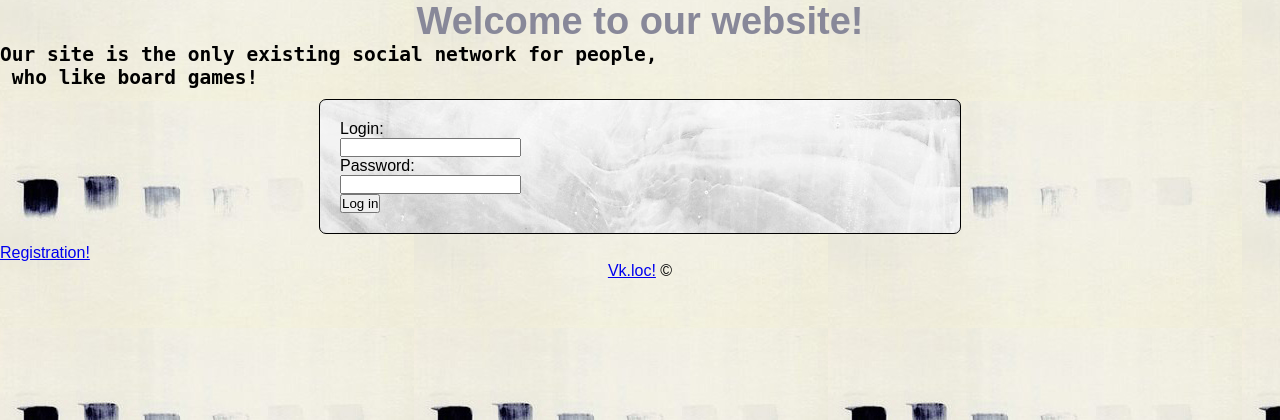
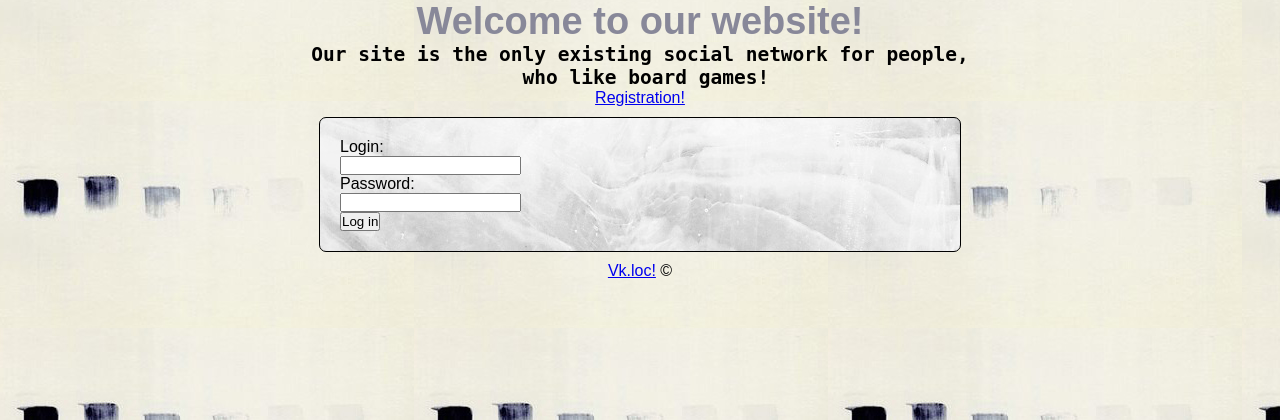
Before and after one commit to Workspaceforeus/socnet, a PHP site: page /?r=1 in a window 1280 px wide. Shown: the part 126-546 px from the top of the page. Run offline with PHP 8.4, Linux system fonts and the light colour scheme; data that the repository does not hold is empty.

Commit message:
Чуть-чуть верстки.

```diff
--- a/app/view/home/1.php
+++ b/app/view/home/1.php
@@ -1,5 +1,7 @@
 <p>
 <h1> Welcome to our website!</h1>
-<h2><pre>Our site is the only existing social network for people,
+<div class="maininfo"><h2><pre>Our site is the only existing social network for people,
  who like board games!</pre></h2>
+ <p><a href = "http://vk.loc/index.php?r=user&a=registration"> Registration! </a></p>
+ </div>
  <?php include BASE_PATH.'/app/view/user/login.php'; ?>
--- a/app/view/layout/column.php
+++ b/app/view/layout/column.php
@@ -14,7 +14,6 @@
 
 
 		 <?php include BASE_PATH.'/app/view/'.$view.'.php'; ?>
-		 <p><a href = "http://vk.loc/index.php?r=user&a=registration"> Registration! </a></p>
  </div>
 
 
--- a/css/indstyle.css
+++ b/css/indstyle.css
@@ -174,3 +174,8 @@ margin-top:-45px;
        	text-align: center;
    		clear:both;
  }
+
+ .maininfo
+ {
+ 	text-align:center;
+ }
```
